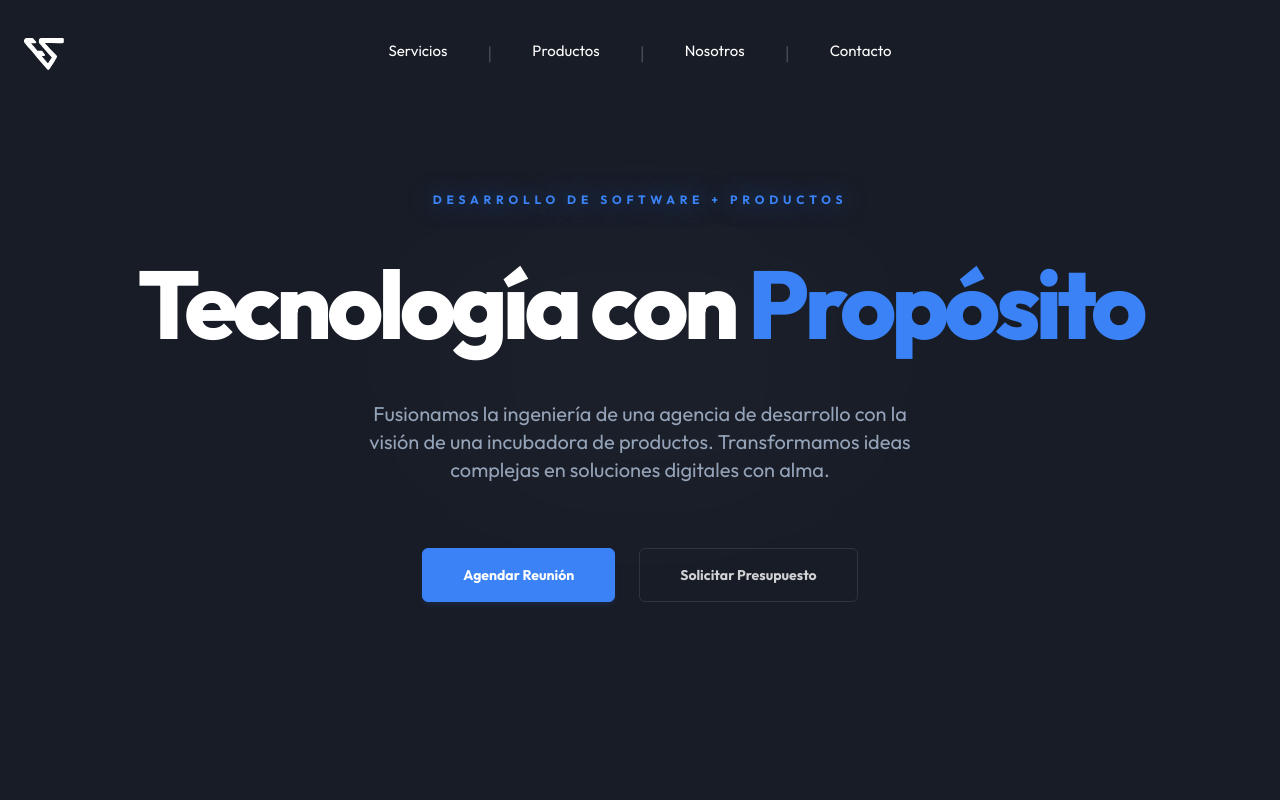
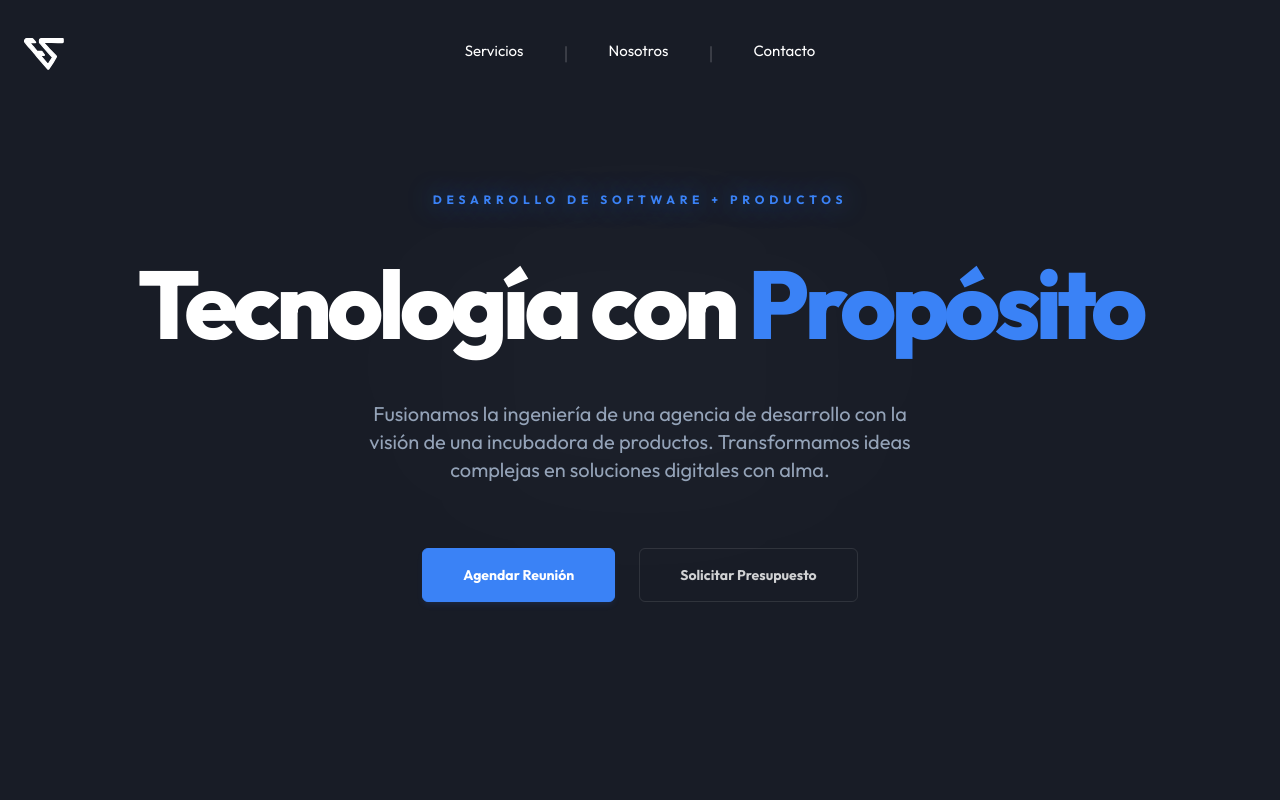
Before and after one commit to MarianoRicoy/tws-landing, a Next.js app: page / in a window 1280 px wide. Shown: the top 800 px of the page. Built offline with nearby package versions, Linux system fonts and the light colour scheme.

Commit message:
UI: Hidden 'Productos' link from Navbar and Footer until more portfolio items are ready

```diff
--- a/components/Footer.tsx
+++ b/components/Footer.tsx
@@ -37,7 +37,6 @@ export default function Footer() {
             <h4 className="text-white font-bold mb-6 tracking-wider uppercase text-xs">Empresa</h4>
             <ul className="space-y-4 text-[#94a3b8]">
               <li><Link href="/nosotros" className="hover:text-accent-cyan transition-colors">Sobre Nosotros</Link></li>
-              <li><Link href="/en-desarrollo" className="hover:text-accent-cyan transition-colors">Productos</Link></li>
               <li><button onClick={openModal} className="hover:text-accent-cyan transition-colors">Contacto</button></li>
             </ul>
           </div>
--- a/components/Navbar.tsx
+++ b/components/Navbar.tsx
@@ -155,13 +155,6 @@ export default function Navbar() {
                 </a>
                 <span className={`font-light text-lg transition-colors duration-500 ${isDarkTheme ? 'text-white/20' : 'text-black/10'}`}>|</span>
                 <Link
-                  href="/en-desarrollo"
-                  className={`transition-all border-b-2 border-transparent hover:border-white pb-1 ${pathname === '/en-desarrollo' ? 'border-white' : ''}`}
-                >
-                  Productos
-                </Link>
-                <span className={`font-light text-lg transition-colors duration-500 ${isDarkTheme ? 'text-white/20' : 'text-black/10'}`}>|</span>
-                <Link
                   href="/nosotros"
                   className={`transition-all border-b-2 border-transparent hover:border-white pb-1 ${pathname === '/nosotros' ? 'border-white' : ''}`}
                 >
@@ -197,7 +190,6 @@ export default function Navbar() {
                 <div className="flex flex-col py-8 px-6 gap-6 text-center text-[11px] tracking-[0.2em] font-bold text-white uppercase">
                   <Link href="/" onClick={handleLogoClick} className="hover:text-accent-cyan transition-colors">Inicio</Link>
                   <a href="/#servicios" onClick={(e) => handleNavigation(e, '/#servicios')} className="hover:text-accent-cyan transition-colors">Servicios</a>
-                  <Link href="/en-desarrollo" onClick={(e) => handleNavigation(e, '/en-desarrollo')} className="hover:text-accent-cyan transition-colors">Productos</Link>
                   <Link href="/nosotros" onClick={(e) => handleNavigation(e, '/nosotros')} className="hover:text-accent-cyan transition-colors">Nosotros</Link>
                   <button onClick={handleContactAndCloseMenu} className="text-accent-cyan font-black hover:opacity-80 transition-opacity">Contacto</button>
                 </div>
```
